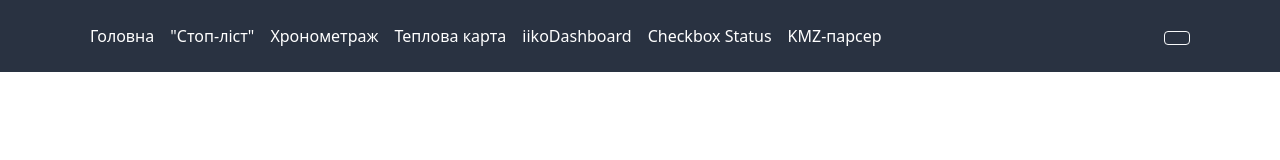
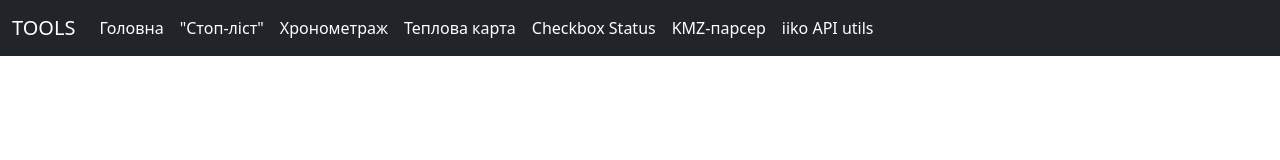
Before and after one commit to p-butovets/web-operation-tools, a plain HTML site: page templates/logged_header.html in a window 1280 px wide. Drawn offline with nearby package versions, Linux system fonts and the light colour scheme.

Commit message:
Исправлена верстка меню

```diff
--- a/templates/logged_header.html
+++ b/templates/logged_header.html
@@ -22,22 +22,25 @@
 <!--Head::End-->
 
 <!--Header::Start-->
-    <header class="p-3 text-white" style="background-color:#293241">
-        <div class="container">
-          <div class="d-flex flex-wrap align-items-center justify-content-center justify-content-lg-start">
-            <ul class="nav col-12 col-lg-auto me-lg-auto mb-2 justify-content-center mb-md-0">
-                <li><a href="/cgi-bin/main.py" class="nav-link px-2 text-white">Головна</a></li>
-                <li><a href="/cgi-bin/stop_list.py" class="nav-link px-2 text-white">"Стоп-ліст"</a></li>
-                <li><a href="#" class="nav-link px-2 text-white">Хронометраж</a></li>
-                <li><a href="/cgi-bin/heat_map.py" class="nav-link px-2 text-white">Теплова карта</a></li>
-                <li><a href="https://datastudio.google.com/u/0/reporting/3ffe8586-7425-4983-bb87-c8c87ea86ac1/page/oYSHC/edit?s=t4iAi4e4fJU" target="_blank" class="nav-link px-2 text-white">iikoDashboard</a></li>
-                <li><a href="#" class="nav-link px-2 text-white">Checkbox Status</a></li>
-                <li><a href="/cgi-bin/parser_app.py" class="nav-link px-2 text-white">KMZ-парсер</a></li>
-            </ul>
-                <a href="/cgi-bin/main.py?login=logout"><button class="btn btn-outline-light me-2" style="margin-left: 0.5rem!important;"><ion-icon name="log-out-outline"></ion-icon></button></a>
-          </div>
+<nav class="navbar navbar-expand-lg navbar-dark bg-dark">
+    <div class="container-fluid">
+      <a class="navbar-brand text-white" href="/cgi-bin/main.py">TOOLS</a>
+      <button class="navbar-toggler ml-auto" type="button" data-bs-toggle="collapse" data-bs-target="#navbarNavAltMarkup" aria-controls="navbarNavAltMarkup" aria-expanded="false" aria-label="Toggle navigation">
+        <span class="navbar-toggler-icon"></span>
+      </button>
+      <div class="collapse navbar-collapse" id="navbarNavAltMarkup">
+        <div class="navbar-nav">
+        <a href="/cgi-bin/main.py" class="nav-link px-2 text-white">Головна</a>
+        <a href="/cgi-bin/stop_list.py" class="nav-link px-2 text-white">"Стоп-ліст"</a>
+        <a href="#" class="nav-link px-2 text-white">Хронометраж</a>
+        <a href="/cgi-bin/heat_map.py" class="nav-link px-2 text-white">Теплова карта</a>
+        <a href="#" class="nav-link px-2 text-white">Checkbox Status</a>
+        <a href="/cgi-bin/parser_app.py" class="nav-link px-2 text-white">KMZ-парсер</a>
+        <a href="/cgi-bin/utils_app.py" class="nav-link px-2 text-white">iiko API utils</a>
         </div>
-    </header>
+      </div>
+    </div>
+  </nav>
 <!--Header::End-->
 
 <!--Main Content::Start-->
```
